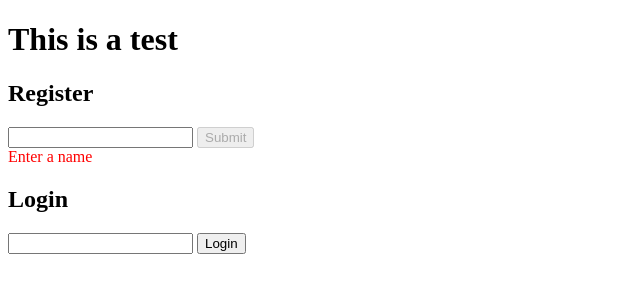
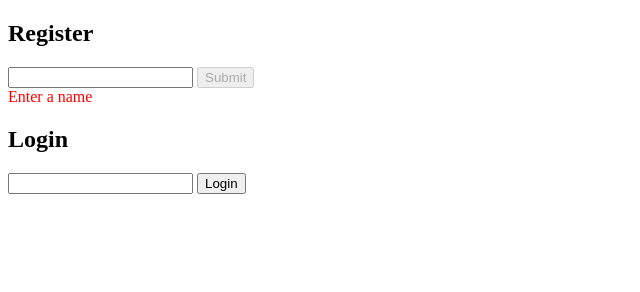
Before and after one commit to ptamayo4/discussion_board, a website: page client/index.html in a window 1280 px wide. Shown: the whole page, without its empty margins (0-640 px from the left). Drawn offline with nearby package versions, Linux system fonts and the light colour scheme; files whose address does not match are found by name.

Commit message:
removing test phrase

```diff
--- a/client/index.html
+++ b/client/index.html
@@ -14,7 +14,6 @@
         <script src="assets/userPageController.js" charset="utf-8"></script>
     </head>
     <body>
-        <h1>This is a test</h1>
         <div ng-view="">
         </div>
     </body>
```
